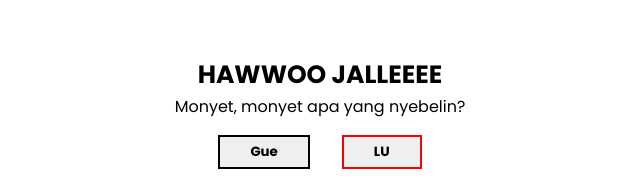
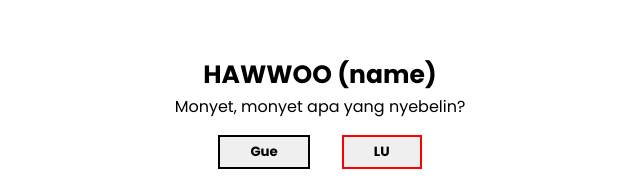
Before and after one commit to mutiaraispearl/raawrr, a plain HTML site: page index.html in a window 1280 px wide. Shown: the part 248-430 px from the top of the page, 320-960 px from the left. Drawn offline with Linux system fonts and the light colour scheme.

Commit message:
Update index.html

```diff
--- a/index.html
+++ b/index.html
@@ -36,7 +36,7 @@
             <img id="sadsad" src="sadsad.jpeg" alt="">
         </div>
         <div class="ask">
-            <p><span class="ijal">HAWWOO JALLEEEE</span> <br>
+            <p><span class="ijal">HAWWOO (name)</span> <br>
                 Monyet, monyet apa yang nyebelin?</p>
             <div class="btn">
                 <a href="yes.html"><button id="btn1">Gue</button></a>
```
